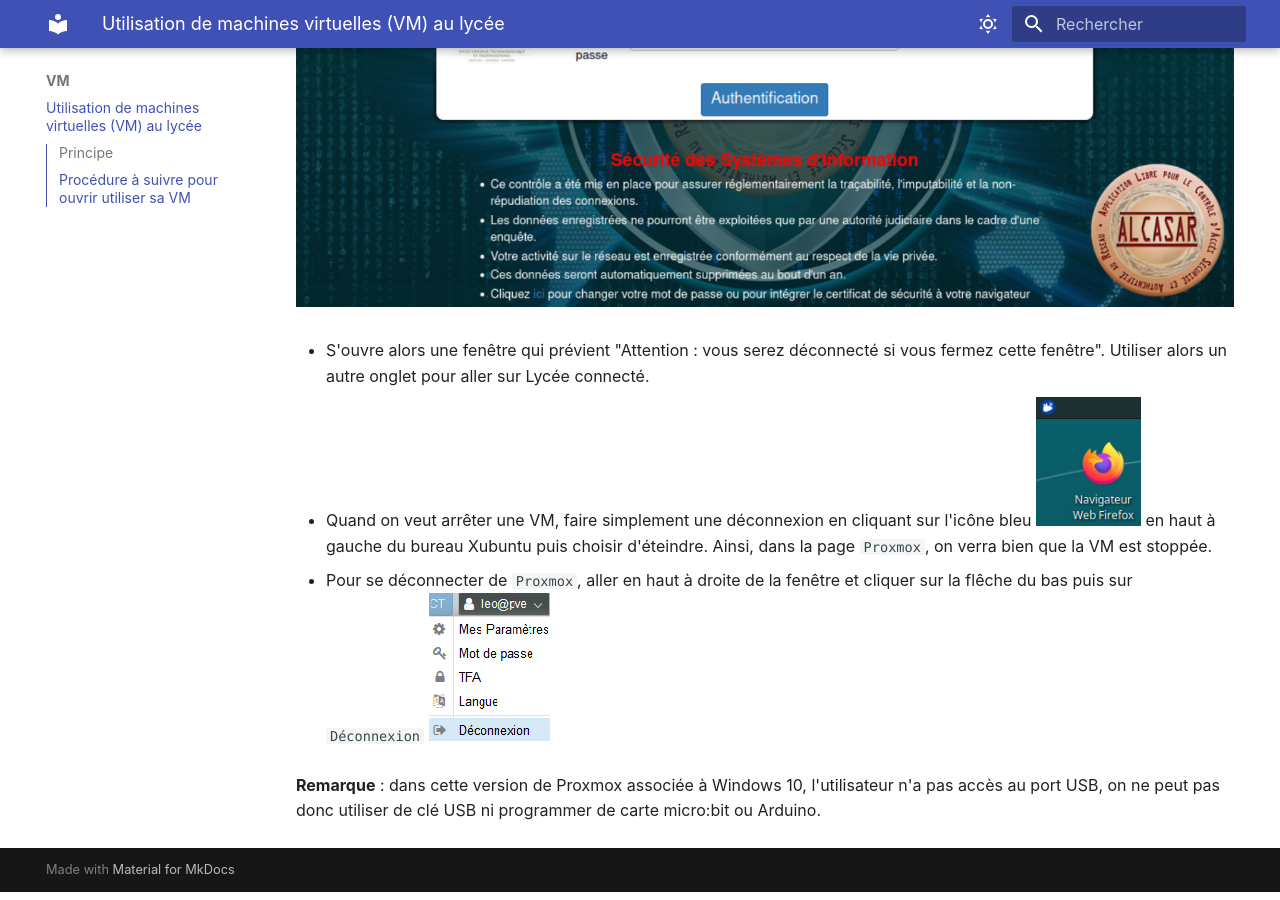
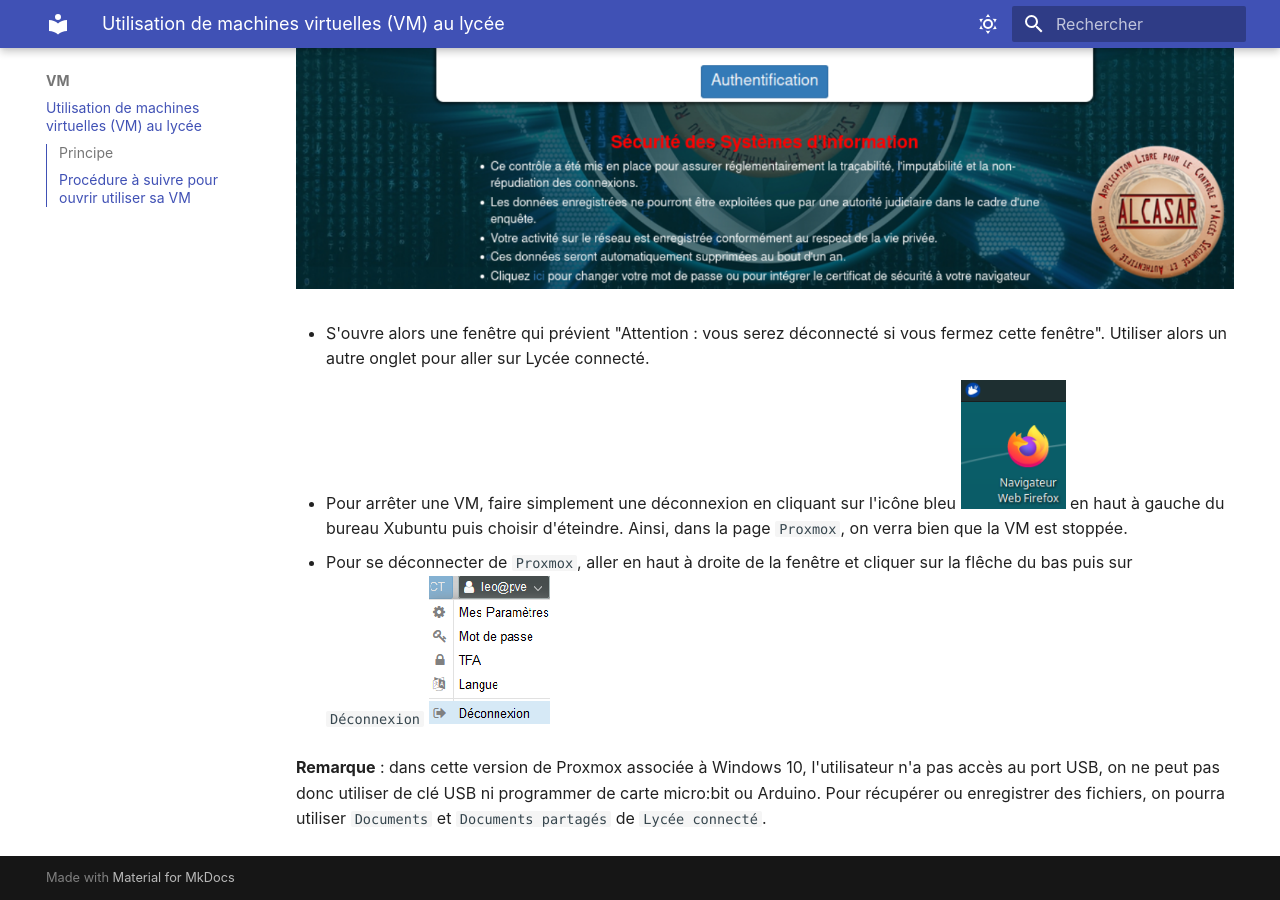
Before and after one commit to waitaminu/n, an MkDocs documentation site: the page built from docs/VM/cours.md, in a window 1280 px wide and 900 px high, scrolled down 5536 px. Built offline with MkDocs 1.6.1 and Material for MkDocs 9.7.7, drawn with Linux system fonts in a browser that asks for light colours; some of the changed text lies outside the part shown.

Commit message:
modif tuto vm

```diff
--- a/docs/VM/cours.md
+++ b/docs/VM/cours.md
@@ -1,6 +1,6 @@
 # Utilisation de machines virtuelles (VM) au lycée
 
-![image](data/logo.jpg){: .center width=50%}
+![image](data/logo.jpg)
 
 ## Principe
 
@@ -59,8 +59,8 @@
 - Si tout s'est bien passé, le client de connexion `Spice` permet d'obtenir la distribution Linux : Xubuntu exécutée par la machine virtuelle.
 
 - Renseigner ses identifiants dans la fenêtre de connexion à `Xubuntu`, si la connexion n'est pas automatique :
-  - login : test
-  - mot de passe : nsispeinfo
+      - login : test
+      - mot de passe : nsispeinfo
 
 Ainsi, chaque élève a pour nom d'utilisateur `test` dans `Xubuntu`
 
@@ -78,8 +78,8 @@
 
 - S'ouvre alors une fenêtre qui prévient "Attention : vous serez déconnecté si vous fermez cette fenêtre". Utiliser alors un autre onglet pour aller sur Lycée connecté.
 
-- Quand on veut arrêter une VM, faire simplement une déconnexion en cliquant sur l'icône bleu ![](data/menu_xubuntu.png) en haut à gauche du bureau Xubuntu puis choisir d'éteindre. Ainsi, dans la page `Proxmox`, on verra bien que la VM est stoppée.
+- Pour arrêter une VM, faire simplement une déconnexion en cliquant sur l'icône bleu ![](data/menu_xubuntu.png) en haut à gauche du bureau Xubuntu puis choisir d'éteindre. Ainsi, dans la page `Proxmox`, on verra bien que la VM est stoppée.
 
 - Pour se déconnecter de ``Proxmox``, aller en haut à droite de la fenêtre et cliquer sur la flêche du bas puis sur ``Déconnexion`` ![Déconnexion de Proxmox](data/deconnexion_proxmox.png)
 
-**Remarque** : dans cette version de Proxmox associée à Windows 10, l'utilisateur n'a pas accès au port USB, on ne peut pas donc utiliser de clé USB ni programmer de carte micro:bit ou Arduino.
+**Remarque** : dans cette version de Proxmox associée à Windows 10, l'utilisateur n'a pas accès au port USB, on ne peut pas donc utiliser de clé USB ni programmer de carte micro:bit ou Arduino. Pour récupérer ou enregistrer des fichiers, on pourra utiliser `Documents` et `Documents partagés` de `Lycée connecté`.
```
Also changed, not shown: other parts of docs/VM/cours.md (+3 -3 lines).
